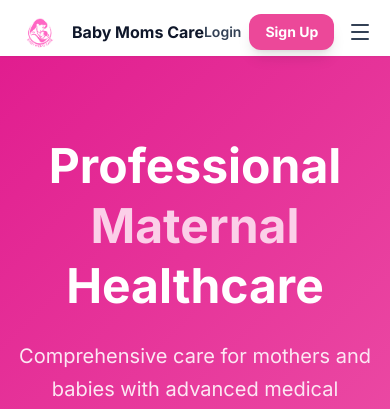
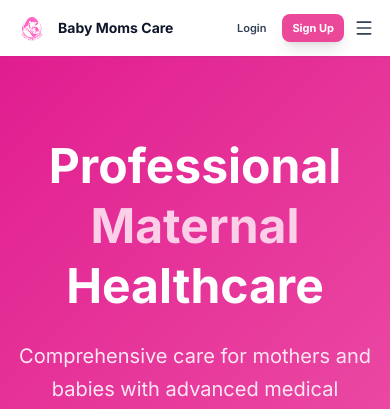
Before and after one commit to terdyy21ops/Baby-Moms-Care-Clinic, a Django app: page / in a window 390 px wide. Shown: the top 409 px of the page. Run offline with Django 5.2, Linux system fonts and the light colour scheme; some libraries are stand-ins or nearby versions.

Commit message:
moms care

```diff
--- a/templates/home.html
+++ b/templates/home.html
@@ -137,12 +137,20 @@
         }
 
         /* Mobile navbar fixes */
-        @media (max-width: 768px) {
-            nav {
-                height: 56px;
+        @media (max-width: 640px) {
+            nav .logo-text {
+                font-size: 14px;
+                max-width: 120px;
+                overflow: hidden;
+                text-overflow: ellipsis;
             }
-            body {
-                padding-top: 0;
+            nav .logo-img {
+                width: 40px;
+                height: 40px;
+            }
+            nav .mobile-btn {
+                font-size: 11px;
+                padding: 6px 10px;
             }
         }
     </style>
@@ -150,14 +158,14 @@
 <body class="bg-gradient-to-br from-slate-50 to-pink-50 min-h-screen">
     <!-- Navigation -->
     <nav class="bg-white shadow-sm sticky top-0 z-40">
-        <div class="max-w-7xl mx-auto px-4 sm:px-6 lg:px-8">
-            <div class="flex justify-between items-center h-16 sm:h-20">
+        <div class="max-w-7xl mx-auto px-3 sm:px-6 lg:px-8">
+            <div class="flex justify-between items-center h-14 sm:h-16 md:h-20">
                 <!-- Logo & Brand -->
-                <div class="flex items-center gap-2 sm:gap-3 flex-shrink-0">
-                    <div class="w-12 h-12 sm:w-14 sm:h-14 flex-shrink-0">
+                <div class="flex items-center gap-1.5 sm:gap-2 md:gap-3 flex-shrink-0 min-w-0">
+                    <div class="logo-img w-10 h-10 sm:w-12 sm:h-12 md:w-14 md:h-14 flex-shrink-0">
                         <img src="{% static 'images/logo.png' %}" alt="Baby Moms Care Logo" class="w-full h-full object-contain">
                     </div>
-                    <span class="font-bold text-base sm:text-lg lg:text-xl xl:text-2xl text-slate-900 whitespace-nowrap">Baby Moms Care</span>
+                    <span class="logo-text font-bold text-sm sm:text-base md:text-lg lg:text-xl xl:text-2xl text-slate-900 truncate">Baby Moms Care</span>
                 </div>
 
                 <!-- Desktop Navigation -->
@@ -170,11 +178,11 @@
                 </div>
 
                 <!-- Mobile Navigation -->
-                <div class="flex md:hidden items-center gap-2 flex-shrink-0">
-                    <a href="/accounts/login/" class="text-slate-700 hover:text-pink-600 font-semibold text-sm transition-colors whitespace-nowrap">Login</a>
-                    <a href="/accounts/register/" class="bg-pink-500 hover:bg-pink-600 text-white font-bold text-sm px-4 py-2 rounded-xl shadow-lg transition-all whitespace-nowrap">Sign Up</a>
-                    <button id="mobile-menu-btn-mobile" class="p-1.5 text-slate-700 hover:text-pink-600 transition-colors">
-                        <i data-lucide="menu" class="w-6 h-6"></i>
+                <div class="flex md:hidden items-center gap-1.5 sm:gap-2 flex-shrink-0">
+                    <a href="/accounts/login/" class="mobile-btn text-slate-700 hover:text-pink-600 font-semibold text-xs sm:text-sm transition-colors whitespace-nowrap">Login</a>
+                    <a href="/accounts/register/" class="mobile-btn bg-pink-500 hover:bg-pink-600 text-white font-bold text-xs sm:text-sm px-3 sm:px-4 py-1.5 sm:py-2 rounded-lg sm:rounded-xl shadow-lg transition-all whitespace-nowrap">Sign Up</a>
+                    <button id="mobile-menu-btn-mobile" class="p-1 sm:p-1.5 text-slate-700 hover:text-pink-600 transition-colors flex-shrink-0">
+                        <i data-lucide="menu" class="w-5 h-5 sm:w-6 sm:h-6"></i>
                     </button>
                 </div>
             </div>
```
